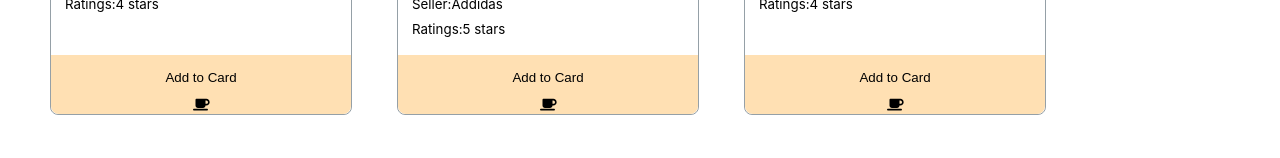
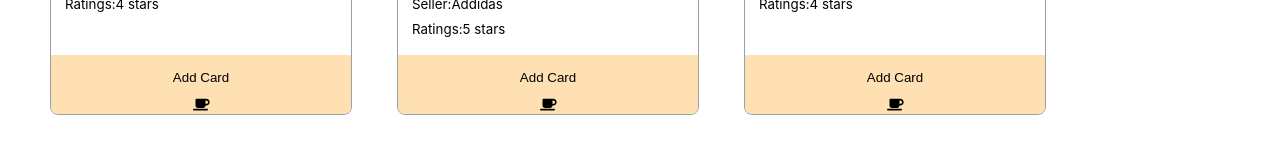
Before and after one commit to AbuZobayed/ema-john-simple, a React (Create React App) app: page / in a window 1280 px wide. Shown: the part 577-735 px from the top of the page. Built offline with nearby package versions, Linux system fonts and the light colour scheme.

Commit message:
change code

```diff
--- a/src/components/Product/Product.js
+++ b/src/components/Product/Product.js
@@ -7,20 +7,23 @@ const Product = (props) => {
     const {product,handleAddToCard} = props;
     const {name , img , seller , price , ratings} = product;
 
-    console.log(props);
+
     return (
+
         <div className='product'>
             <img src={img} alt="product-img" />
             <div className='product-info'>
             <p className='product-name'>{name}</p>
             <p>Price: ${price}</p>
+
             <p><small>Seller:{seller}</small></p>
+
             <p><small>Ratings:{ratings} stars</small></p>
             </div>
             <button
             onClick={() => handleAddToCard(product)}
              className='btn-card'>
-                <p>Add to Card</p>
+                <p>Add Card</p>
                 <FontAwesomeIcon icon={faCoffee}></FontAwesomeIcon>
             </button>
         </div>
```
